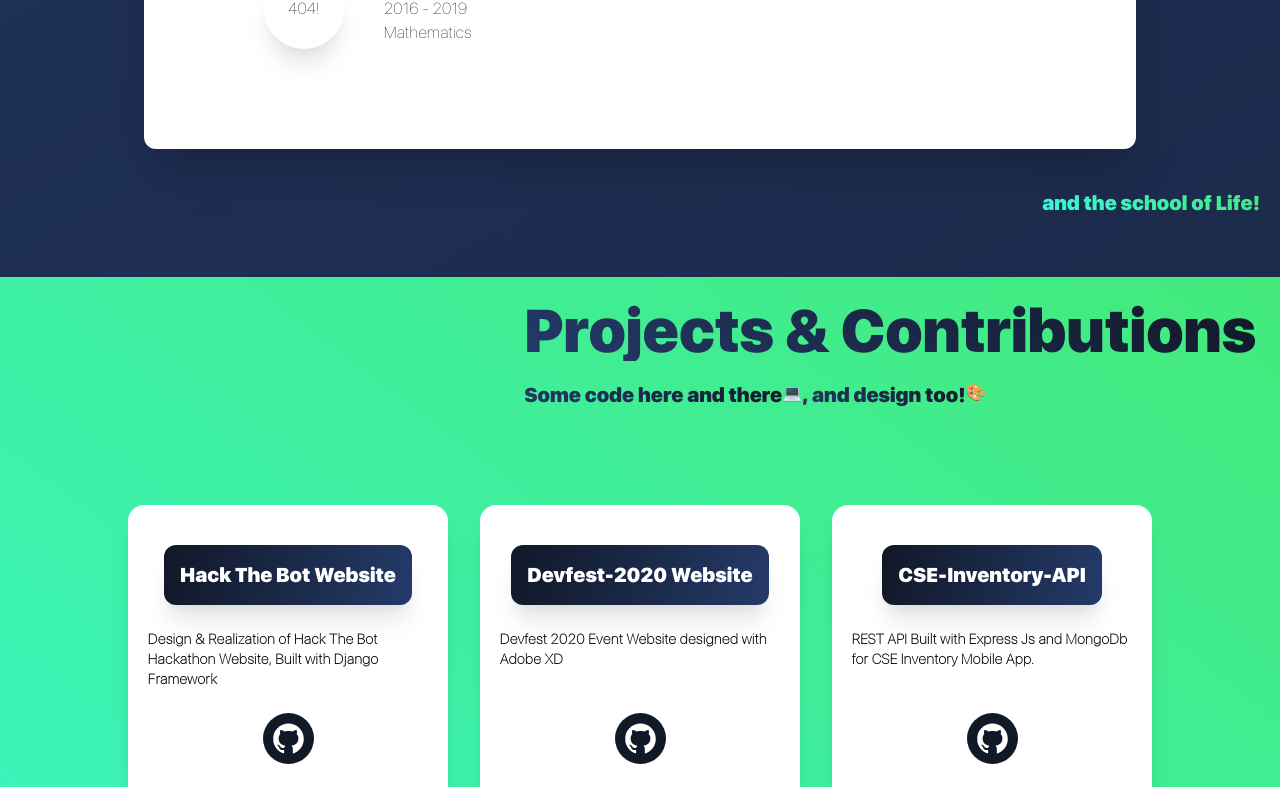
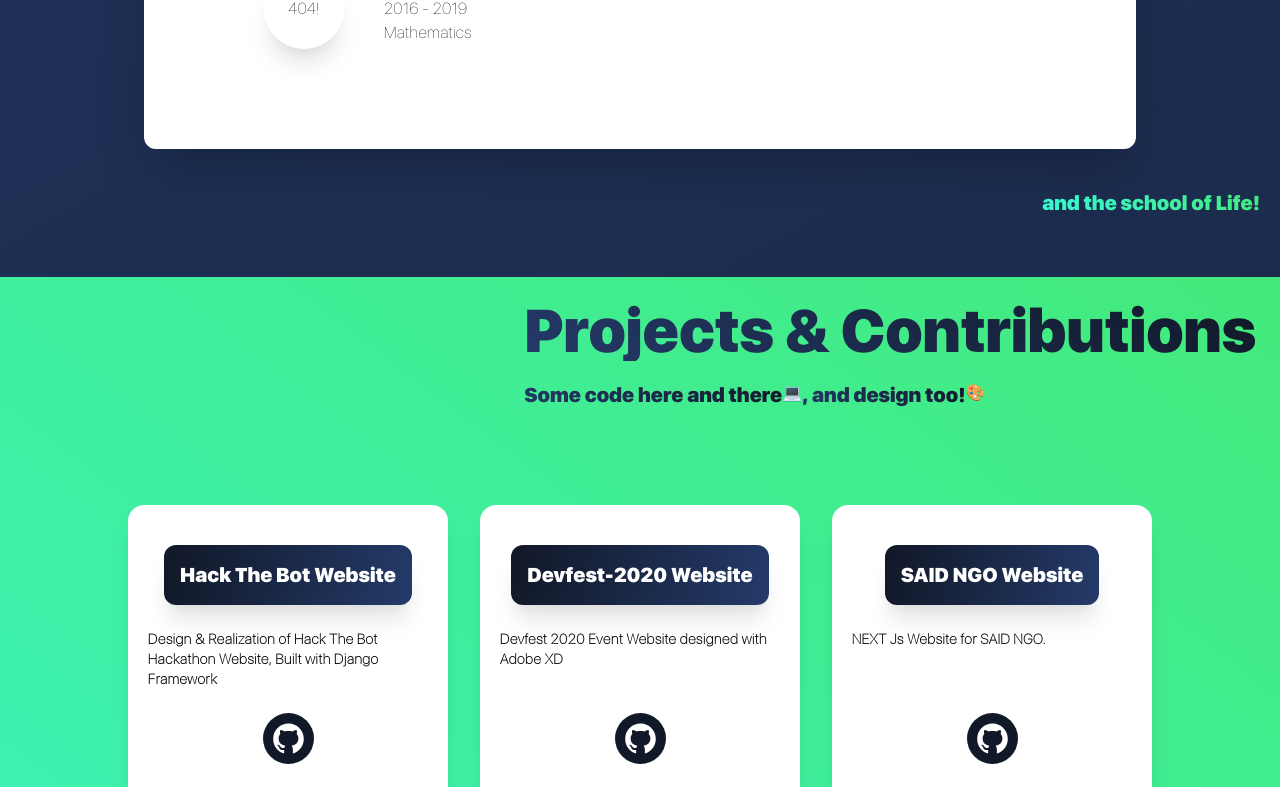
Before and after one commit to louaibouzaher/louaibouzaher.github.io, a React (Create React App) app: page / in a window 1280 px wide. Shown: the part 2000-2787 px from the top of the page. Built offline with nearby package versions, Linux system fonts and the light colour scheme.

Commit message:
added SAID NGO

```diff
--- a/src/Components/Conributions.js
+++ b/src/Components/Conributions.js
@@ -20,6 +20,16 @@ const Contributions = () => {
       description: "Devfest 2020 Event Website designed with Adobe XD",
       isGithub: true,
       linkGithub: "https://devfest20.gdgalgiers.com/",
+      isBehance: false,
+      linkBehance: null,
+      isXd: false,
+      linkXd:null,
+    },
+    {
+      title: "SAID NGO Website",
+      description: "NEXT Js Website for SAID NGO.",
+      isGithub: true,
+      linkGithub: "https://said-crc.vercel.app/",
       isBehance: false,
       linkBehance: null,
       isXd: false,
```
Also changed, not shown: 1 other file (tests, documents, lock files or other folders).
